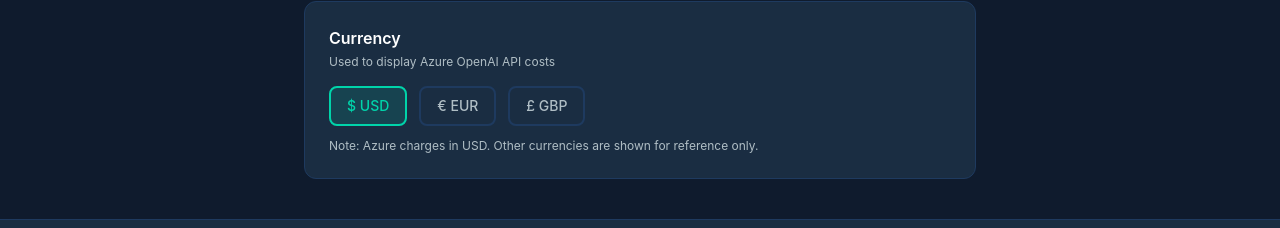
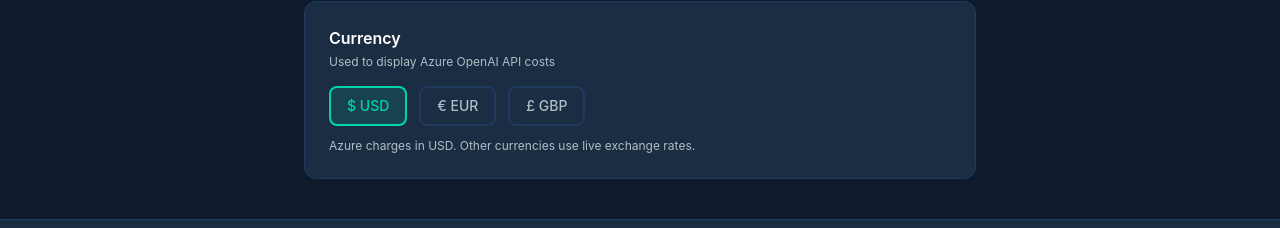
Before and after one commit to sergiogrubio/curriculaik-frontend, a React (Vite) app: page /settings in a window 1280 px wide. Shown: the part 548-776 px from the top of the page. Built offline with nearby package versions, Linux system fonts and the light colour scheme; no server answers.

Commit message:
feat: live exchange rates from frankfurter.app, cached 60min

```diff
--- a/src/components/layout/CostBar.jsx
+++ b/src/components/layout/CostBar.jsx
@@ -1,10 +1,12 @@
 import { useTranslation } from 'react-i18next'
 import { useTheme } from '../../context/ThemeContext.jsx'
+import { useExchangeRate } from '../../hooks/useExchangeRate.js'
 import { useState, useEffect } from 'react'
 
 export default function CostBar() {
   const { t } = useTranslation()
   const { theme, currency } = useTheme()
+  const { convert, loading, lastUpdated } = useExchangeRate()
   const [cost, setCost] = useState({ session: 0.00, tokens_in: 0, tokens_out: 0 })
 
   useEffect(() => {
@@ -12,22 +14,33 @@ export default function CostBar() {
     if (stored) setCost(JSON.parse(stored))
   }, [])
 
+  const displayAmount = convert(cost.session, currency.code)
+
   return (
     <div
       className="px-6 py-2 flex items-center justify-end gap-6 text-xs"
       style={{ backgroundColor: theme.surface, borderTop: `1px solid ${theme.border}` }}
     >
       <span style={{ color: theme.textSecondary }}>
-        {t('cost.tokens_in')}: <strong style={{ color: theme.text }}>{cost.tokens_in.toLocaleString()}</strong>
+        {t('cost.tokens_in')}: <strong style={{ color: theme.text }}>
+          {cost.tokens_in.toLocaleString()}
+        </strong>
       </span>
       <span style={{ color: theme.textSecondary }}>
-        {t('cost.tokens_out')}: <strong style={{ color: theme.text }}>{cost.tokens_out.toLocaleString()}</strong>
+        {t('cost.tokens_out')}: <strong style={{ color: theme.text }}>
+          {cost.tokens_out.toLocaleString()}
+        </strong>
       </span>
       <span style={{ color: theme.textSecondary }}>
         {t('cost.session')}: <strong style={{ color: theme.primary }}>
-          {currency.symbol}{cost.session.toFixed(4)} {currency.code}
+          {loading ? '...' : `${currency.symbol}${displayAmount.toFixed(4)} ${currency.code}`}
         </strong>
       </span>
+      {lastUpdated && currency.code !== 'USD' && (
+        <span style={{ color: theme.textSecondary }} title={`Rate updated: ${lastUpdated.toLocaleTimeString()}`}>
+          🔄 {lastUpdated.toLocaleTimeString()}
+        </span>
+      )}
     </div>
   )
 }
--- /dev/null
+++ b/src/hooks/useExchangeRate.js
@@ -0,0 +1,51 @@
+import { useState, useEffect } from 'react'
+
+const BASE_URL = 'https://api.frankfurter.app/latest?from=USD&to=EUR,GBP'
+
+export function useExchangeRate() {
+  const [rates, setRates] = useState({ USD: 1, EUR: null, GBP: null })
+  const [loading, setLoading] = useState(true)
+  const [error, setError] = useState(null)
+  const [lastUpdated, setLastUpdated] = useState(null)
+
+  useEffect(() => {
+    // Check cache first (refresh every 60 minutes)
+    const cached = localStorage.getItem('exchange_rates')
+    if (cached) {
+      const { data, timestamp } = JSON.parse(cached)
+      const ageMinutes = (Date.now() - timestamp) / 1000 / 60
+      if (ageMinutes < 60) {
+        setRates({ USD: 1, ...data.rates })
+        setLastUpdated(new Date(timestamp))
+        setLoading(false)
+        return
+      }
+    }
+
+    fetch(BASE_URL)
+      .then(res => res.json())
+      .then(data => {
+        const newRates = { USD: 1, ...data.rates }
+        setRates(newRates)
+        setLastUpdated(new Date())
+        localStorage.setItem('exchange_rates', JSON.stringify({
+          data,
+          timestamp: Date.now()
+        }))
+        setLoading(false)
+      })
+      .catch(err => {
+        setError(err.message)
+        setLoading(false)
+      })
+  }, [])
+
+  const convert = (amountUSD, toCurrency) => {
+    if (toCurrency === 'USD') return amountUSD
+    const rate = rates[toCurrency]
+    if (!rate) return amountUSD
+    return amountUSD * rate
+  }
+
+  return { rates, loading, error, convert, lastUpdated }
+}
--- a/src/pages/SettingsPage.jsx
+++ b/src/pages/SettingsPage.jsx
@@ -1,9 +1,11 @@
 import { useTranslation } from 'react-i18next'
 import { useTheme } from '../context/ThemeContext.jsx'
+import { useExchangeRate } from '../hooks/useExchangeRate.js'
 
 export default function SettingsPage() {
   const { t, i18n } = useTranslation()
   const { theme, themeName, setThemeName, themes, currency, setCurrency, currencies } = useTheme()
+  const { rates, loading, lastUpdated } = useExchangeRate()
 
   return (
     <div className="max-w-2xl mx-auto">
@@ -91,9 +93,23 @@ export default function SettingsPage() {
             </button>
           ))}
         </div>
-        <p className="text-xs mt-3" style={{ color: theme.textSecondary }}>
-          Note: Azure charges in USD. Other currencies are shown for reference only.
-        </p>
+        <div className="mt-3 space-y-1">
+          <p className="text-xs" style={{ color: theme.textSecondary }}>
+            Azure charges in USD. Other currencies use live exchange rates.
+          </p>
+          {!loading && lastUpdated && (
+            <p className="text-xs" style={{ color: theme.textSecondary }}>
+              Rates updated: {lastUpdated.toLocaleTimeString()} ·
+              {rates.EUR && ` 1 USD = ${rates.EUR.toFixed(4)} EUR`}
+              {rates.GBP && ` · 1 USD = ${rates.GBP.toFixed(4)} GBP`}
+            </p>
+          )}
+          {loading && (
+            <p className="text-xs" style={{ color: theme.textSecondary }}>
+              Fetching live rates...
+            </p>
+          )}
+        </div>
       </div>
     </div>
   )
```
